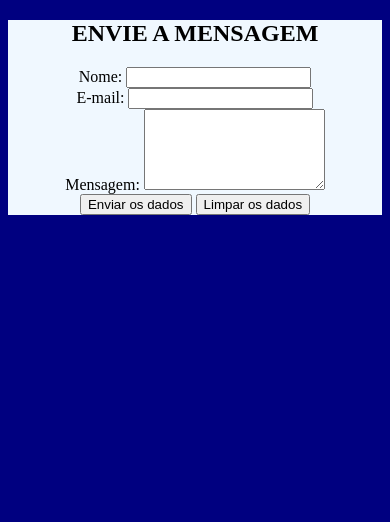
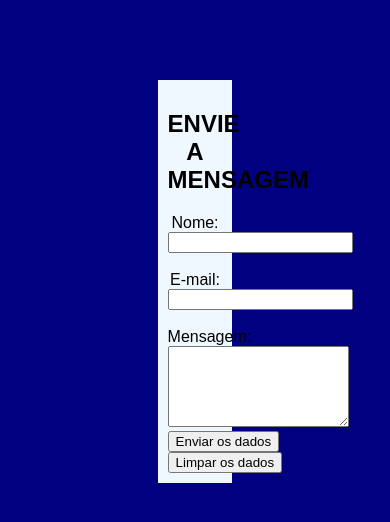
Before and after one commit to Edu1Sinico/LMR-DevTarde, a plain HTML site: page ExercicioContato/index.html in a window 390 px wide. Drawn offline with Linux system fonts and the light colour scheme.

Commit message:
Aula de Responsividade 03/03/2023

```diff
--- a/ExercicioContato/index.html
+++ b/ExercicioContato/index.html
@@ -10,21 +10,24 @@
 </head>
 
 <body>
-    <form action="">
-        <div>
+    <div>
+        <form action="">
             <h2>ENVIE A MENSAGEM</h2>
             <label for="pnome" title="nome">Nome: </label>
             <input type="text" name="nome" id="pnome">
             <br>
+            <br>
             <label for="pmail" title="Mail">E-mail: </label>
             <input type="text" name="e-mail" id="pmail">
             <br>
+            <br>
             Mensagem:
+            <br>
             <TEXTAREA NAME="observacoes" ROWS="5" COLS="20"></TEXTAREA><br>
             <INPUT TYPE="SUBMIT" VALUE="Enviar os dados">
             <INPUT TYPE="RESET" VALUE="Limpar os dados">
-        </div>
-    </form>
+        </form>
+    </div>
 </body>
 
 </html>
--- a/ExercicioContato/style.css
+++ b/ExercicioContato/style.css
@@ -3,5 +3,13 @@ body{
 }
 form{
     background-color: aliceblue;
+    font-family: Arial, Helvetica, sans-serif;
     text-align: center;
+    padding: 10px;
+    margin-top: 60%;
 }
+
+div{
+    width: 20%;
+    margin: 5em auto;
+}
```
